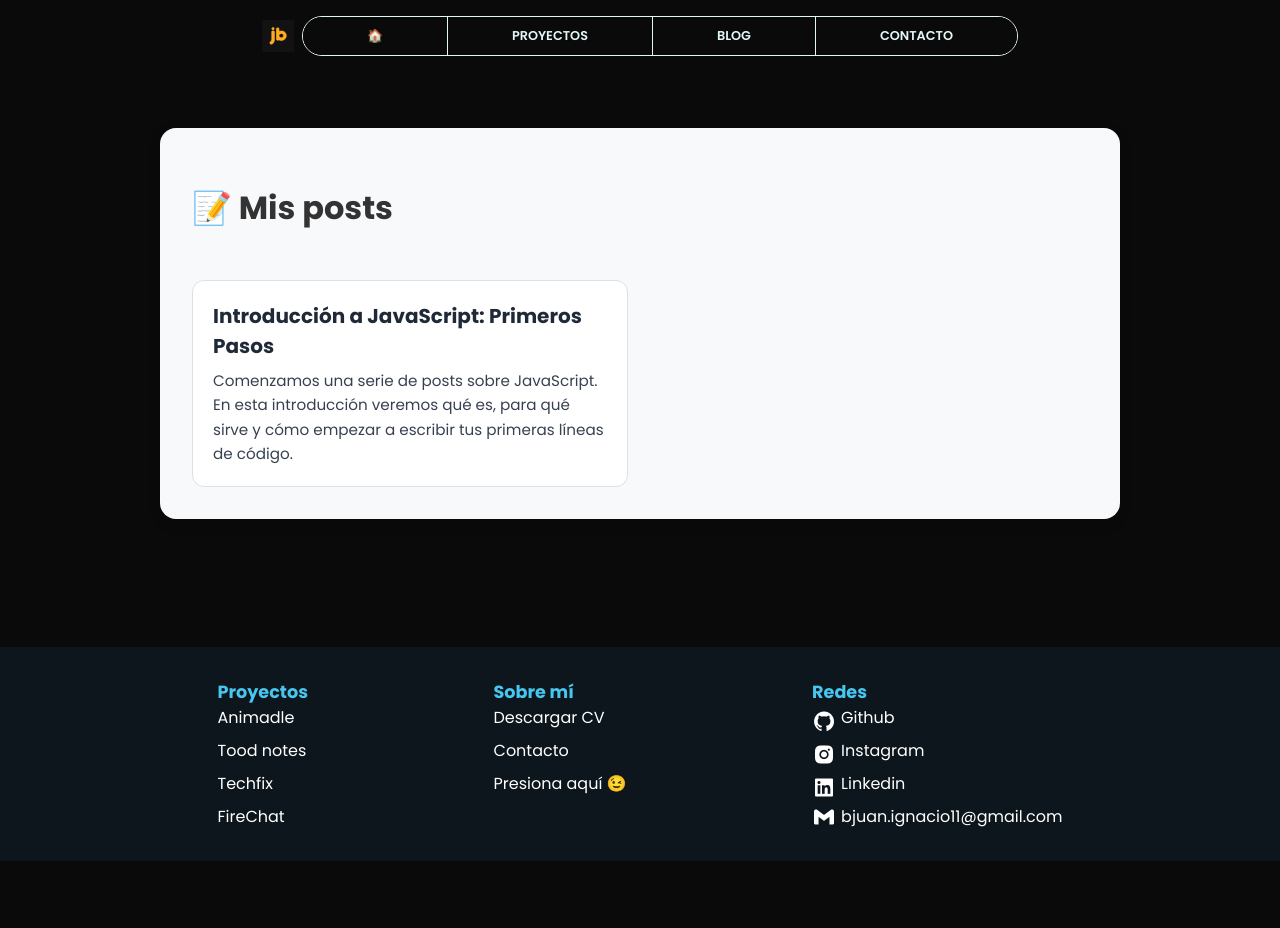
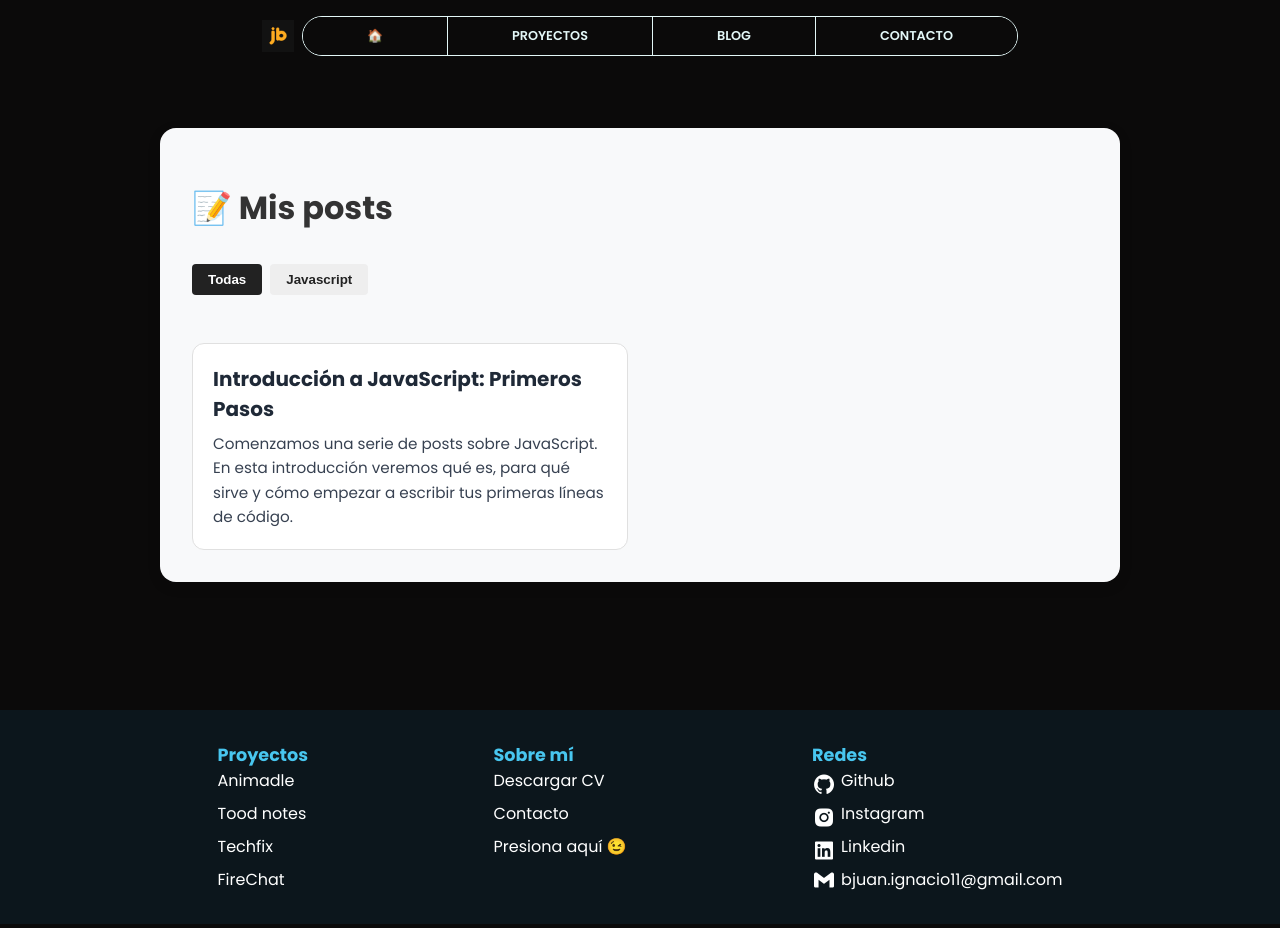
Before and after one commit to juanib12/portfolio, a Next.js app: page /blog in a window 1280 px wide. Built offline with nearby package versions, Linux system fonts and the light colour scheme.

Commit message:
add filter blogs by category

```diff
--- a/posts/introduccion-a-javascript.md
+++ b/posts/introduccion-a-javascript.md
@@ -3,6 +3,7 @@ title: "Introducción a JavaScript: Primeros Pasos"
 date: "2025-09-12"
 description: "Comenzamos una serie de posts sobre JavaScript. En esta introducción veremos qué es, para qué sirve y cómo empezar a escribir tus primeras líneas de código."
 tags: ["javascript", "introducción", "programación", "principiantes"]
+category: "javascript"
 ---
 
 JavaScript es uno de los lenguajes de programación más populares y versátiles del mundo. Se utiliza principalmente para crear páginas web interactivas, pero también se ha expandido a servidores, aplicaciones móviles y de escritorio.
--- a/src/components/Blogs.js
+++ b/src/components/Blogs.js
@@ -1,17 +1,50 @@
 import Link from "next/link";
+import { useState } from "react";
+import Image from "next/image";
+
+const CATEGORIES = [
+  { label: "Todas", value: "all" },
+  { label: "Javascript", value: "javascript" },
+  // Agregá más categorías si las necesitás
+];
 
 export default function Blogs({ posts }) {
-  console.log(posts)
+  const [selectedCategory, setSelectedCategory] = useState("all");
+
+  const filteredPosts =
+    selectedCategory === "all"
+      ? posts
+      : posts.filter((post) => post.category === selectedCategory);
+
   return (
     <div className="blog-container bd-grid">
       <h2 style={{ fontSize: "2rem", marginBottom: "1rem" }}>📝 Mis posts</h2>
-      {posts.length === 0 ? (
+      <div style={{ marginBottom: "1rem" }}>
+        {CATEGORIES.map((cat) => (
+          <button
+            key={cat.value}
+            onClick={() => setSelectedCategory(cat.value)}
+            style={{
+              marginRight: "0.5rem",
+              padding: "0.5rem 1rem",
+              background: selectedCategory === cat.value ? "#222" : "#eee",
+              color: selectedCategory === cat.value ? "#fff" : "#222",
+              border: "none",
+              borderRadius: "4px",
+              cursor: "pointer",
+            }}
+          >
+            {cat.label}
+          </button>
+        ))}
+      </div>
+      {filteredPosts.length === 0 ? (
         <p className="empty-state">
           No hay publicaciones aún. ¡Volvé más tarde!
         </p>
       ) : (
         <div className="posts-grid">
-          {posts.map((post) => (
+          {filteredPosts.map((post) => (
             <Link href={`/blog/${post.slug}`} key={post.slug}>
               <div className="post-card">
                 <h3>{post.title}</h3>
```
